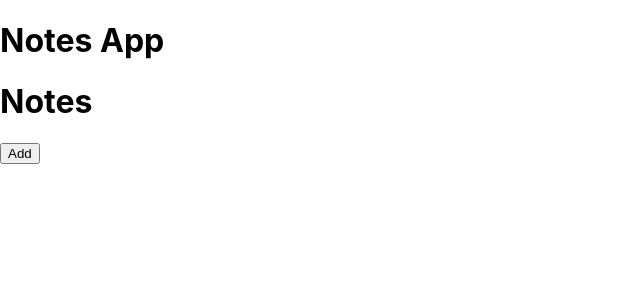
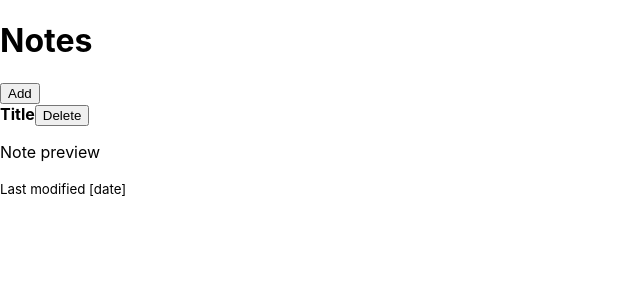
Before and after one commit to jackmangosa1/note-app, a React (Create React App) app: page / in a window 1280 px wide. Shown: the top 300 px of the page, without its empty margins (0-640 px from the left). Built offline with nearby package versions, Linux system fonts and the light colour scheme.

Commit message:
Create the sidebar main

```diff
--- a/src/App.js
+++ b/src/App.js
@@ -4,7 +4,6 @@ import Sidebar from "./components/Sidebar";
 function App() {
   return (
     <div className="App">
-      <h1>Notes App</h1>
       <Sidebar/>
       <Main/>
     </div>
--- a/src/components/Sidebar.js
+++ b/src/components/Sidebar.js
@@ -5,6 +5,17 @@ return(
             <h1>Notes</h1>
             <button>Add</button>
         </div>
+
+        <div className="app-sidebar-notes">
+            <div className="app-sidebar-note">
+                <div className="sidebar-note-title">
+                    <strong>Title</strong>
+                    <button>Delete</button>
+                </div>
+                <p>Note preview</p>
+                <small className="note-meta">Last modified [date]</small>
+            </div>
+        </div>
     </div>
 )
 }
```
